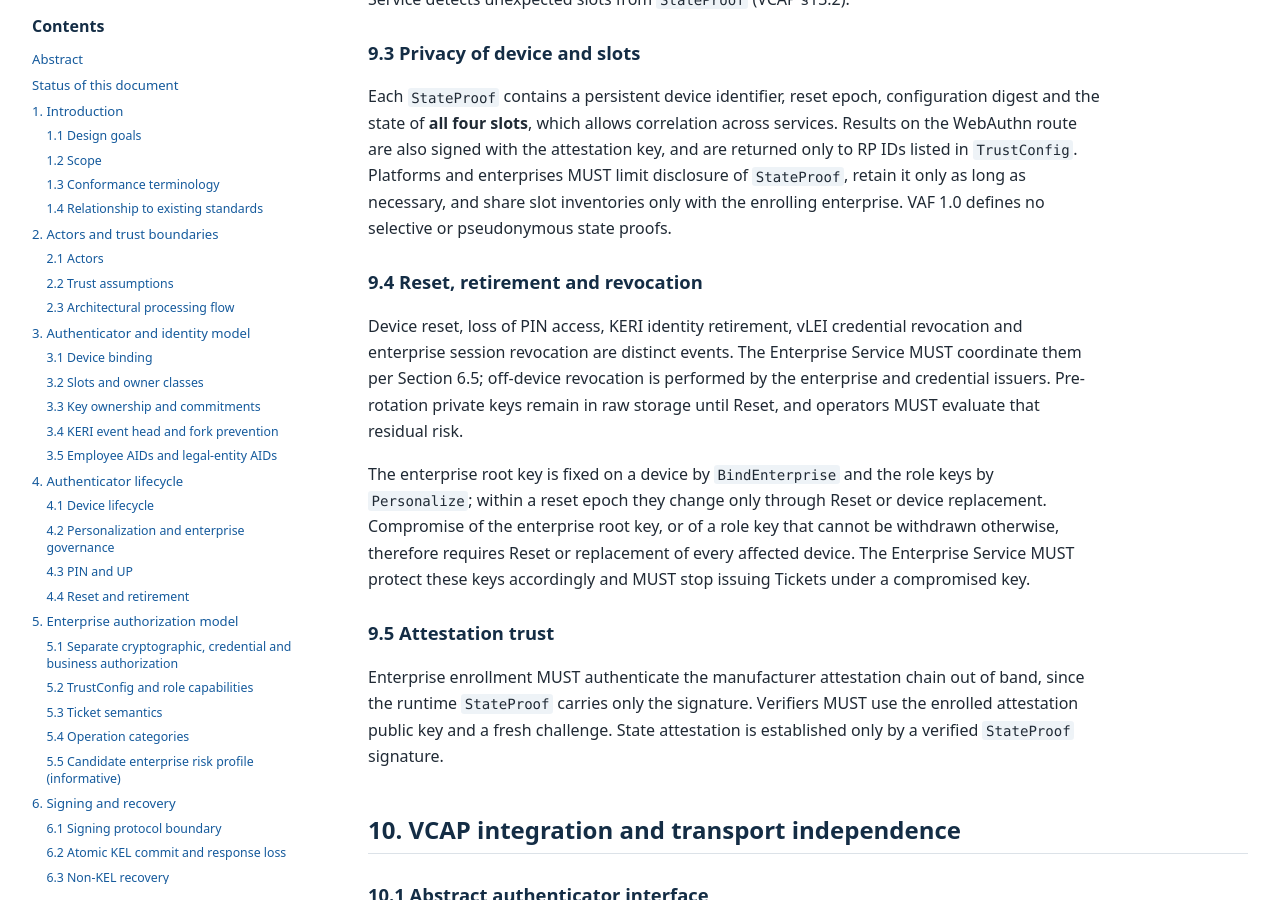
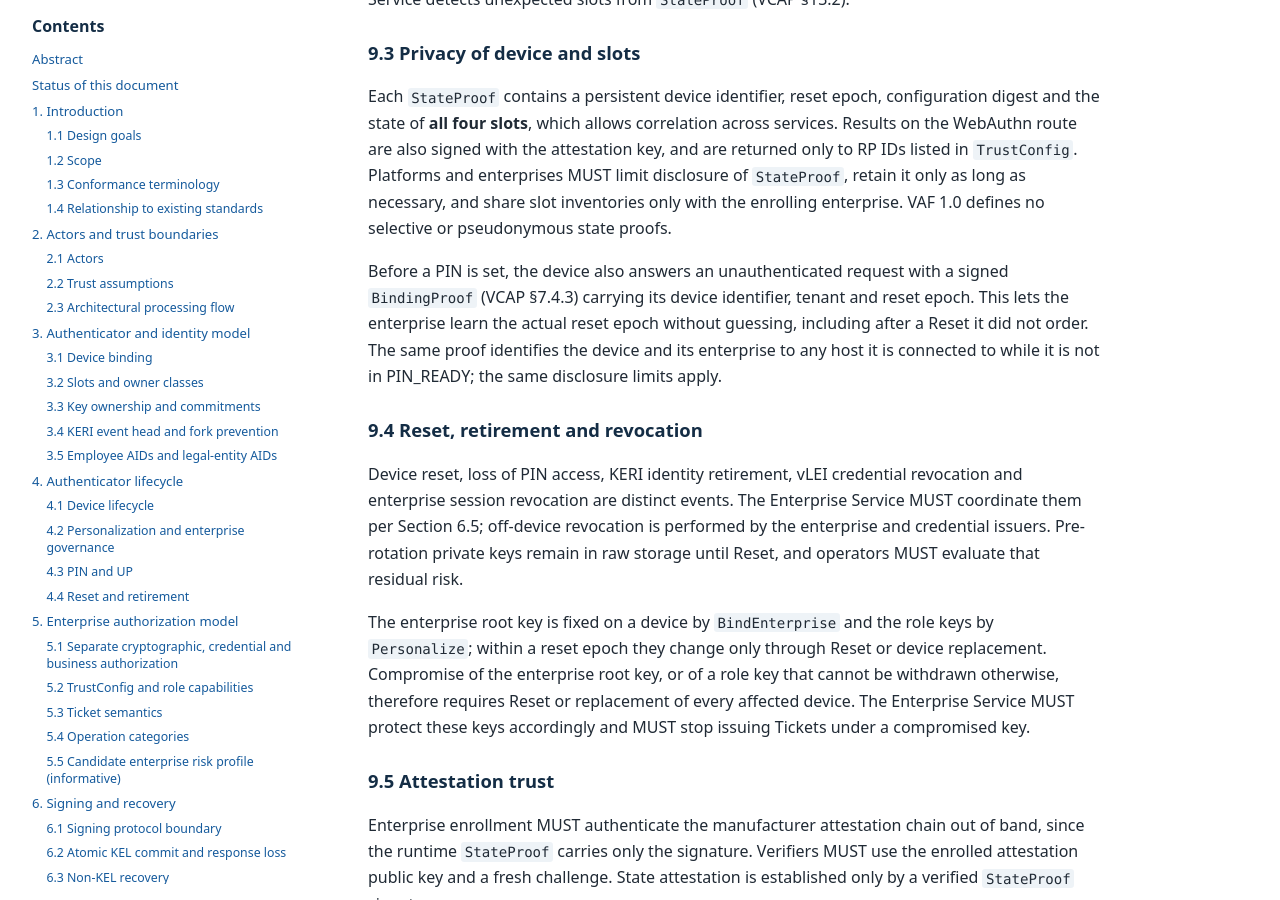
Before and after one commit to vlei-auth/vaf, a Jekyll site: the page built from index.md, in a window 1280 px wide and 900 px high, scrolled down 13913 px. Built offline with Jekyll 4.4.1, drawn with Linux system fonts in a browser that asks for light colours.

Commit message:
Document binding proof disclosure and reset epoch privacy

```diff
--- a/vaf-1.0.md
+++ b/vaf-1.0.md
@@ -285,6 +285,8 @@ On a displayless authenticator the user's touch confirms presence, and review of
 
 Each `StateProof` contains a persistent device identifier, reset epoch, configuration digest and the state of **all four slots**, which allows correlation across services. Results on the WebAuthn route are also signed with the attestation key, and are returned only to RP IDs listed in `TrustConfig`. Platforms and enterprises MUST limit disclosure of `StateProof`, retain it only as long as necessary, and share slot inventories only with the enrolling enterprise. VAF 1.0 defines no selective or pseudonymous state proofs.
 
+Before a PIN is set, the device also answers an unauthenticated request with a signed `BindingProof` (VCAP §7.4.3) carrying its device identifier, tenant and reset epoch. This lets the enterprise learn the actual reset epoch without guessing, including after a Reset it did not order. The same proof identifies the device and its enterprise to any host it is connected to while it is not in PIN_READY; the same disclosure limits apply.
+
 ### 9.4 Reset, retirement and revocation
 
 Device reset, loss of PIN access, KERI identity retirement, vLEI credential revocation and enterprise session revocation are distinct events. The Enterprise Service MUST coordinate them per Section 6.5; off-device revocation is performed by the enterprise and credential issuers. Pre-rotation private keys remain in raw storage until Reset, and operators MUST evaluate that residual risk.
```
